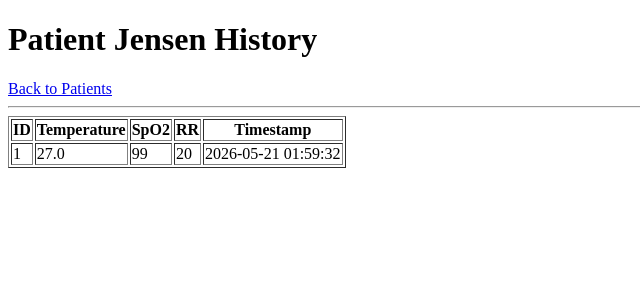
After one commit to Jensen-creator/patient-monitor, a Flask app: a page that uses templates/history.html in a window 1280 px wide. The commit adds this page. Shown: the top 300 px of the page, without its empty margins (0-640 px from the left). Run offline with Flask 3, Linux system fonts and the light colour scheme; data comes from the database, SQL or seed files in the repository; both versions use the stored data as it was after the commit.

Commit message:
Flask App V1.1

```diff
--- a/app.py
+++ b/app.py
@@ -1,5 +1,6 @@
 from flask import Flask, request, render_template, redirect
 import sqlite3
+from datetime import datetime
 
 app = Flask(__name__)
 
@@ -9,14 +10,18 @@ app = Flask(__name__)
 def init_db():
     conn = sqlite3.connect("patients.db")
     c = conn.cursor()
+
     c.execute("""
         CREATE TABLE IF NOT EXISTS vitals (
             id INTEGER PRIMARY KEY AUTOINCREMENT,
+            patient_id TEXT,
             temperature REAL,
             spo2 INTEGER,
-            rr INTEGER
+            rr INTEGER,
+            timestamp TEXT
         )
     """)
+
     conn.commit()
     conn.close()
 
@@ -30,37 +35,66 @@ def home():
     return render_template("index.html")
 
 # -------------------------
-# SUBMIT PATIENT DATA
+# ADD DATA
 # -------------------------
 @app.route("/add", methods=["POST"])
 def add_patient():
-    temp = request.form["temperature"]
+    patient_id = request.form["patient_id"]
+    temperature = request.form["temperature"]
     spo2 = request.form["spo2"]
     rr = request.form["rr"]
+    timestamp = datetime.now().strftime("%Y-%m-%d %H:%M:%S")
 
     conn = sqlite3.connect("patients.db")
     c = conn.cursor()
+
     c.execute("""
-        INSERT INTO vitals (temperature, spo2, rr)
-        VALUES (?, ?, ?)
-    """, (temp, spo2, rr))
+        INSERT INTO vitals (patient_id, temperature, spo2, rr, timestamp)
+        VALUES (?, ?, ?, ?, ?)
+    """, (patient_id, temperature, spo2, rr, timestamp))
+
     conn.commit()
     conn.close()
 
-    return redirect("/view")
+    return redirect("/patients")
 
 # -------------------------
-# VIEW DATA
+# PATIENT LIST
 # -------------------------
-@app.route("/view")
-def view_data():
+@app.route("/patients")
+def patients():
     conn = sqlite3.connect("patients.db")
     c = conn.cursor()
-    c.execute("SELECT * FROM vitals")
+
+    c.execute("SELECT DISTINCT patient_id FROM vitals")
     rows = c.fetchall()
+
     conn.close()
 
-    return render_template("view.html", rows=rows)
+    return render_template("patients.html", rows=rows)
 
+# -------------------------
+# PATIENT HISTORY
+# -------------------------
+@app.route("/patient/<patient_id>")
+def patient_history(patient_id):
+    conn = sqlite3.connect("patients.db")
+    c = conn.cursor()
+
+    c.execute("""
+        SELECT * FROM vitals
+        WHERE patient_id = ?
+        ORDER BY timestamp DESC
+    """, (patient_id,))
+
+    rows = c.fetchall()
+
+    conn.close()
+
+    return render_template("history.html", rows=rows, patient_id=patient_id)
+
+# -------------------------
+# RUN SERVER
+# -------------------------
 if __name__ == "__main__":
     app.run(debug=True)
--- /dev/null
+++ b/templates/history.html
@@ -0,0 +1,35 @@
+<!DOCTYPE html>
+<html>
+<head>
+    <title>Patient History</title>
+</head>
+<body>
+
+<h1>Patient {{ patient_id }} History</h1>
+
+<a href="/patients">Back to Patients</a>
+
+<hr>
+
+<table border="1">
+    <tr>
+        <th>ID</th>
+        <th>Temperature</th>
+        <th>SpO2</th>
+        <th>RR</th>
+        <th>Timestamp</th>
+    </tr>
+
+    {% for row in rows %}
+    <tr>
+        <td>{{ row[0] }}</td>
+        <td>{{ row[2] }}</td>
+        <td>{{ row[3] }}</td>
+        <td>{{ row[4] }}</td>
+        <td>{{ row[5] }}</td>
+    </tr>
+    {% endfor %}
+</table>
+
+</body>
+</html>
```
Also changed, not shown: templates/index.html (+12 -5 lines), templates/patients.html (added, +25 -0 lines), patients.db.
